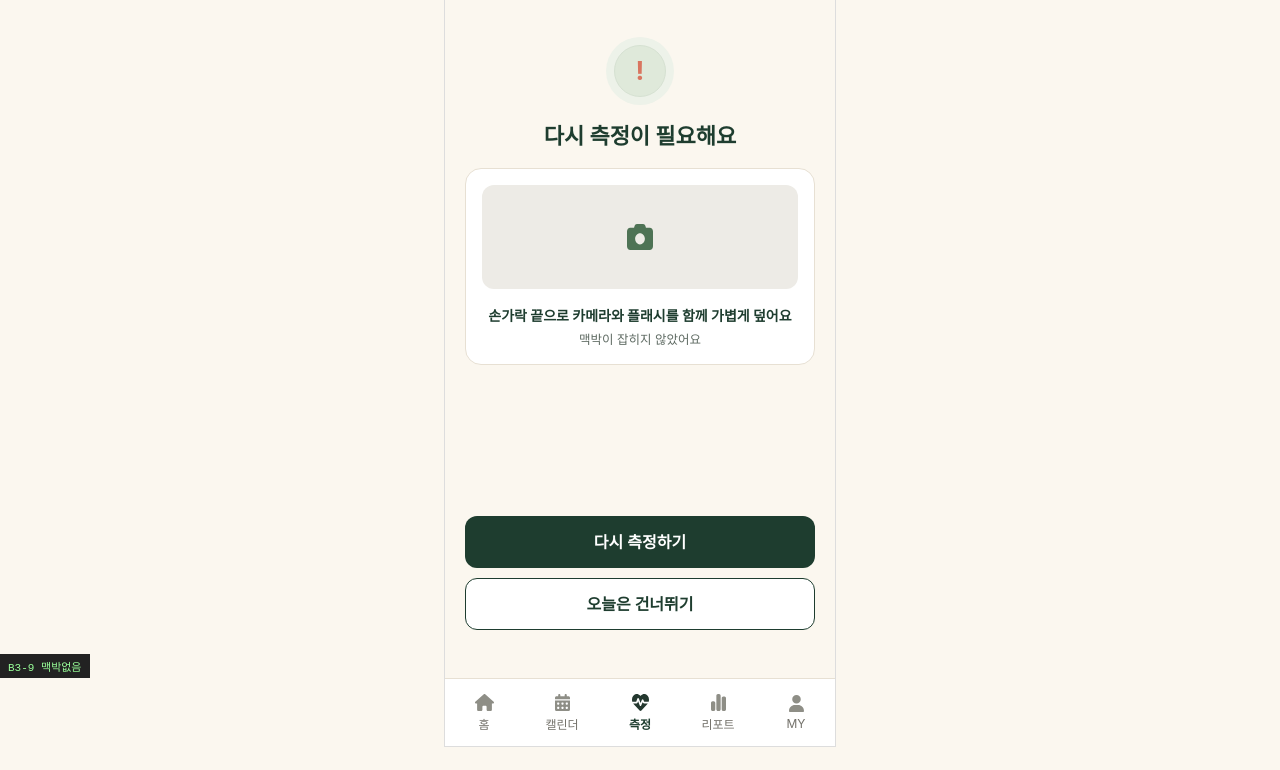
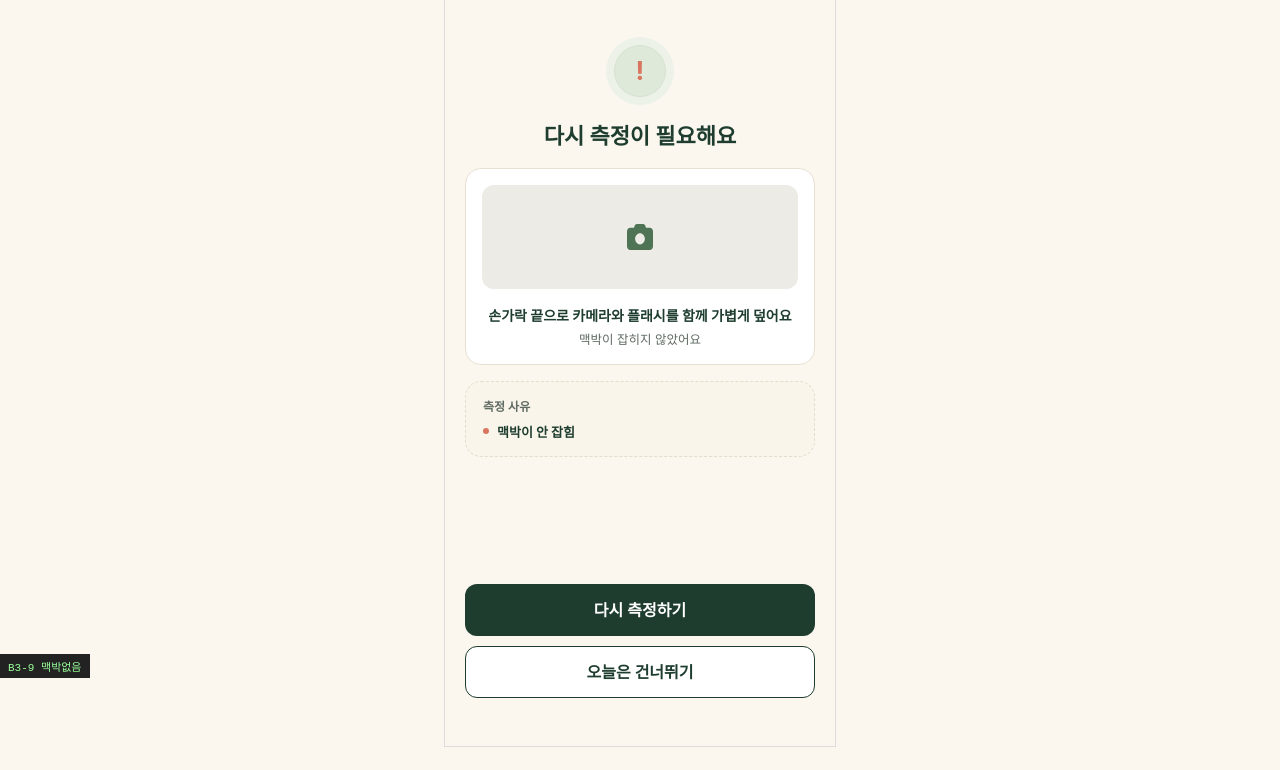
Before and after one commit to 2026Ganzi-Thon/2026_GANZITHON_TEAM_12_FE, a plain HTML site: page pages/measure-error.dev.html in a window 1280 px wide. Shown: the part 122-892 px from the top of the page. Drawn offline with Linux system fonts and the light colour scheme.

Commit message:
fix(measure): 예외 화면 6개를 1차 수정본 시안과 대조해 반영
먼저 만든 6개는 수정 전 섹션 기준이었다. "디자인 시안(Vinsign)- 1차 수정"
섹션(23:7863)의 대응 화면 15·21~24·26과 하나씩 대조했다.

달라진 것 둘:
- B3-9(21번): 사유 목록이 "측정 사유" 한 줄로 바뀌었다. 점 + 사유 이름을
  보여주는 칸을 추가하고 사유마다 짧은 이름을 넣었다.
- E4(15번): [그림] 상자가 빠졌다. 배너 → 주의사항 → 측정 시작만 남는다.

E1·E2·E3·E5는 문구·구성이 그대로라 손대지 않았다.

셸 노출 범위도 화면마다 맞췄다(none·steps·head·full). 시안에서
B3-9·E5는 탭이 없고 E3는 단계 표시만, E4만 탭까지 있다.
B3-2 토스트는 시작 화면 위에 얹는 것이라 셸을 건드리지 않는다.

B3-9 안내 문구는 1차 수정본이 옛 문구를 그대로 두었지만, 작업 지시가
"문구는 시안 말고 피드백 문서 기준"이라 통일 문구를 유지했다.

Co-Authored-By: Claude Opus 5 <noreply@anthropic.com>

```diff
--- a/pages/measure-error.css
+++ b/pages/measure-error.css
@@ -125,3 +125,12 @@
 /* chrome="steps": 머리말·탭은 감추고 단계 표시만 남긴다 (E3) */
 body[data-chrome="steps"] .m-head,
 body[data-chrome="steps"] .m-tabs { display: none; }
+
+/* B3-9 측정 사유 (1차 수정본) */
+.err__reasonrow {
+  width: 100%; padding: 15px 17px; text-align: left;
+  background: #FAF5EA; border: 1px dashed #E4DDCD; border-radius: var(--cd-radius-card);
+}
+.err__reasonrow-label { margin: 0 0 var(--cd-space-2); font-size: var(--cd-text-label); font-weight: 600; color: var(--cd-ink-mute); }
+.err__reasonrow-text  { display: flex; align-items: center; gap: var(--cd-space-2); margin: 0; font-size: 13px; font-weight: 700; }
+.err__reasonrow-dot   { flex: none; width: 6px; height: 6px; border-radius: 50%; background: var(--cd-warn-ink); }
--- a/pages/measure-error.js
+++ b/pages/measure-error.js
@@ -19,13 +19,13 @@ export const IDLE = 'IDLE';
 // ("와이어프레임 수정 요청사항 2" 2장: 시안의 "사유별 문구" 목록은 설명용 주석이라 삭제).
 // guide는 같은 문서 3장의 통일 문구를 쓴다. LOW_FPS는 시안에 없어 임시다(API 사유 4개, 시안 3개).
 const RETRY_REASONS = {
-  NO_PULSE:  { guide: '손가락 끝으로 카메라와 플래시를 함께 가볍게 덮어요', reason: '맥박이 잡히지 않았어요' },
-  TOO_NOISY: { guide: '움직이지 말고 손을 편하게 둔 채 다시 측정해주세요', reason: '잡음·움직임이 컸어요' },
-  TOO_SHORT: { guide: '처음부터 다시 측정해주세요',                      reason: '측정이 중간에 끊겼어요' },
-  LOW_FPS:   { guide: '다른 앱을 닫고 다시 측정해주세요',                 reason: '화면이 느렸어요' },
+  NO_PULSE:  { label: '맥박이 안 잡힘',   guide: '손가락 끝으로 카메라와 플래시를 함께 가볍게 덮어요', reason: '맥박이 잡히지 않았어요' },
+  TOO_NOISY: { label: '잡음·움직임이 큼', guide: '움직이지 말고 손을 편하게 둔 채 다시 측정해주세요', reason: '잡음·움직임이 컸어요' },
+  TOO_SHORT: { label: '측정이 끊김',     guide: '처음부터 다시 측정해주세요',                      reason: '측정이 중간에 끊겼어요' },
+  LOW_FPS:   { label: '화면이 느림',     guide: '다른 앱을 닫고 다시 측정해주세요',                 reason: '화면이 느렸어요' },
 };
 // 서버가 새 사유를 추가해도 화면이 비지 않게 한다.
-const UNKNOWN_REASON = { guide: '손을 편하게 둔 채 다시 측정해주세요', reason: '측정이 잘 되지 않았어요' };
+const UNKNOWN_REASON = { label: '측정 품질 미달', guide: '손을 편하게 둔 채 다시 측정해주세요', reason: '측정이 잘 되지 않았어요' };
 
 // 401·403·409는 측정 화면에서 풀 수 없다 → 담당 화면으로 보낸다 (API.md 0절 "접근 조건").
 // 시안이 없어 제목 + 이동 버튼만 둔다(디자인 요청함).
@@ -49,7 +49,8 @@ const BTN = {
 
 /**
  * 무엇을 그릴지만 고른다 (DOM 없음 → 테스트 가능).
- * chrome: 'full'이면 셸의 머리말·단계·탭을 그대로 두고, 'none'이면 감춘다.
+ * chrome: 셸 노출 범위. none(E1·E2) / steps(E3) / head(B3-9·E5) / full(E4).
+ *         토스트(B3-2)는 시작 화면 위에 얹는 것이라 chrome을 건드리지 않는다.
  * @returns {object|null} 이 파일이 그릴 화면이 아니면 null
  */
 export function pickView(state, detail) {
@@ -57,17 +58,19 @@ export function pickView(state, detail) {
   if (state === HRV_STATES.DONE && detail?.measurement?.retryRequired) {
     const r = RETRY_REASONS[detail.measurement.retryReason] ?? UNKNOWN_REASON;
     return {
-      view: 'RETRY', chrome: 'full',
+      view: 'RETRY', chrome: 'head',
       ring: 'sm', mark: '!',
       title: '다시 측정이 필요해요',
       card: { icon: 'camera.svg', guide: r.guide, reason: r.reason },
+      // 1차 수정본(21번): 사유 목록 대신 "측정 사유" 한 줄만 남았다
+      reasonRow: { label: '측정 사유', text: r.label },
       buttons: [BTN.restart(), BTN.skipToday()],
     };
   }
 
   // B3-2 — 측정 중단. 시작 화면 위에 얹는 토스트라 #state를 비우지 않는다.
   if (state === HRV_STATES.STOPPED) {
-    return { view: 'STOPPED', chrome: 'full', toast: '측정이 중단됐어요. 다시 시작해주세요', buttons: [] };
+    return { view: 'STOPPED', toast: '측정이 중단됐어요. 다시 시작해주세요', buttons: [] };
   }
 
   // E3 — 손가락 대기. 정상 상태지만 화면은 B가 그린다.
@@ -94,7 +97,6 @@ export function pickView(state, detail) {
         title: '밝은 곳에서 측정해주세요',
         lines: ['이 기기는 플래시를 켤 수 없어요. 밝은 창가나 조명 아래에서 재면 더 정확해요.'],
       } : null,
-      figure: '후면 카메라를 손가락 끝으로 가볍게 덮어요',
       bullets: ['세게 누르지 말고 가볍게 대주세요', '1분 동안 편하게 앉아 움직이지 마세요'],
       buttons: [{ action: 'start', label: '측정 시작', kind: 'primary' }],
     };
@@ -137,7 +139,7 @@ export function pickView(state, detail) {
   // E5 — 전송 실패. 데이터가 남아 있어 같은 Idempotency-Key로 재전송한다 (API.md 0절)
   if (error === HRV_ERRORS.UPLOAD_FAILED) {
     return {
-      view: 'UPLOAD_FAILED', chrome: 'full',
+      view: 'UPLOAD_FAILED', chrome: 'head',
       ring: 'xl', icon: 'refresh.svg',
       title: '전송에 실패했어요',
       body: ['측정한 데이터는 그대로 있어요.', '다시 측정하지 않아도 돼요.', '인터넷 연결을 확인해주세요.'],
@@ -148,7 +150,7 @@ export function pickView(state, detail) {
   // 400 — 보낸 값이 잘못됐으니 재전송은 소용없다. 다시 측정만.
   if (error === HRV_ERRORS.INVALID_DATA) {
     return {
-      view: 'UPLOAD_FAILED', chrome: 'full',
+      view: 'UPLOAD_FAILED', chrome: 'head',
       ring: 'xl', icon: 'refresh.svg',
       title: '측정을 다시 해주세요',
       body: ['보낸 값에 문제가 있어서', '이번 측정은 저장되지 않았어요.'],
@@ -194,7 +196,7 @@ export function renderError(root, state, detail, actions = {}) {
     return false;
   }
 
-  document.body.dataset.chrome = v.chrome;
+  if (v.chrome) document.body.dataset.chrome = v.chrome;
 
   // B3-2 — 토스트는 시작 화면 위에 얹는다. #state는 measure.js 것이므로 건드리지 않는다.
   if (v.toast) {
@@ -259,6 +261,16 @@ export function renderError(root, state, detail, actions = {}) {
     root.append(card);
   }
 
+  // B3-9 측정 사유
+  if (v.reasonRow) {
+    const box = el('div', 'err__reasonrow');
+    box.append(el('p', 'err__reasonrow-label', v.reasonRow.label));
+    const line = el('p', 'err__reasonrow-text');
+    line.append(el('span', 'err__reasonrow-dot'), el('span', null, v.reasonRow.text));
+    box.append(line);
+    root.append(box);
+  }
+
   // E3 도움말 카드
   if (v.tip) {
     const t = el('div', 'err__tip');
--- a/pages/measure.css
+++ b/pages/measure.css
@@ -14,10 +14,17 @@
 .m-tabs a { flex: 1; display: flex; flex-direction: column; align-items: center; justify-content: center; gap: var(--cd-space-1); font-size: var(--cd-text-label); color: var(--cd-ink-faint); text-decoration: none; }
 .m-tabs [aria-current="page"] { color: var(--cd-ink); font-weight: 600; }
 
-/* E1·E2처럼 단독으로 서는 화면 */
-body[data-chrome="none"] .m-head,
-body[data-chrome="none"] .m-steps,
-body[data-chrome="none"] .m-tabs { display: none; }
+/* 화면마다 셸 노출 범위가 다르다 (1차 수정본 기준)
+   none  E1·E2  — 단독으로 서는 화면
+   steps E3     — 단계 표시만
+   head  B3-9·E5 — 머리말 + 단계, 탭 없음
+   full  E4     — 탭까지 */
+body[data-chrome="none"]  .m-head,
+body[data-chrome="none"]  .m-steps,
+body[data-chrome="none"]  .m-tabs,
+body[data-chrome="steps"] .m-head,
+body[data-chrome="steps"] .m-tabs,
+body[data-chrome="head"]  .m-tabs { display: none; }
 
 /* shell.js가 만드는 요소 */
 .m-head__title { margin: 0; font-size: var(--cd-text-display); font-weight: 700; flex: 1; }
```
Also changed, not shown: pages/measure-error.test.js (+20 -2 lines).
